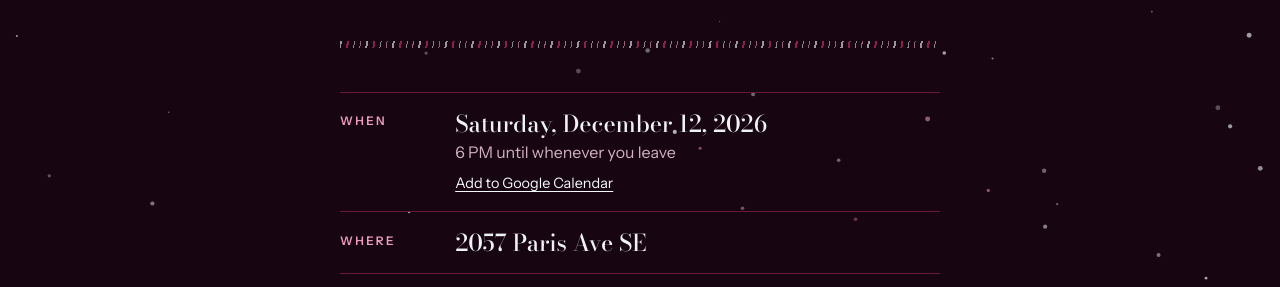
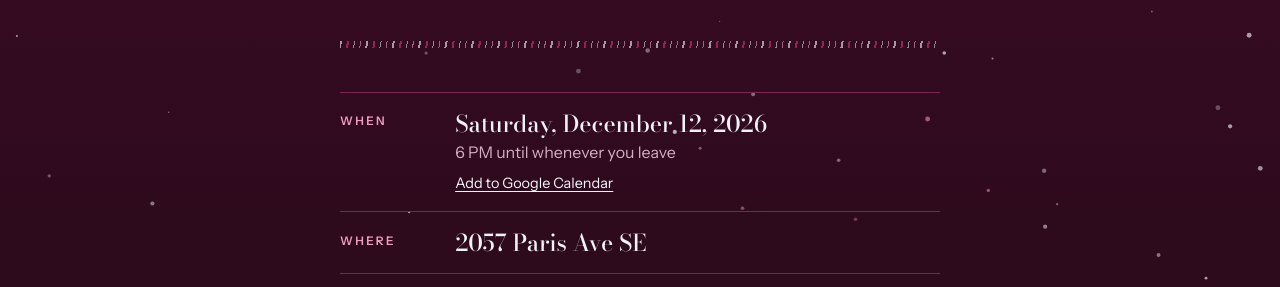
Before and after one commit to dee3creative-ship-it/Tipsy-Tinsel, a plain HTML site: page index.html in a window 1280 px wide. Shown: the part 503-790 px from the top of the page. Drawn offline with nearby package versions, Linux system fonts and the light colour scheme; no server answers.

Commit message:
Add files via upload

```diff
--- a/index.html
+++ b/index.html
@@ -10,7 +10,7 @@
   /* Layout: one centered invitation column. Champagne tower up top, event details, RSVP card, live guest list, host-only tools at the bottom. */
   --ink: #170611;
   --plum: #2c0a1d;
-  --line: #66183f;
+  --line: #7d2552;
   --cream: #eef1f5;
   --mute: #d2b0c1;
   --tinsel: #cfd8dc;
@@ -21,9 +21,12 @@
   --rose: #ee9cbd;
   --cran: #b00149;
   --cran-hi: #d8337a;
-  --burg: #4c0a2b;
-  --burg-deep: #25051a;
-  --cran-glow: rgba(176, 1, 73, 0.34);
+  --burg: #5d1038;
+  --burg-deep: #3c0a27;
+  --cran-glow: rgba(216, 51, 122, 0.26);
+  --bg-top: #440c2d;
+  --bg-mid: #2d0a1c;
+  --bg-bot: #380a22;
   --copper: #d68f78;
   --copper-dk: #a35d4d;
   --jade: #a9d3b4;
@@ -35,8 +38,8 @@
 }
 * { box-sizing: border-box; }
 body {
-  background-color: var(--ink);
-  background-image: radial-gradient(ellipse 90% 420px at 50% 0, var(--cran-glow), transparent 72%), radial-gradient(ellipse 70% 320px at 50% 100%, var(--cran-glow), transparent 75%);
+  background-color: var(--bg-mid);
+  background-image: radial-gradient(ellipse 90% 460px at 50% 0, var(--cran-glow), transparent 72%), radial-gradient(ellipse 80% 360px at 50% 100%, var(--cran-glow), transparent 75%), linear-gradient(180deg, var(--bg-top), var(--bg-mid) 42%, var(--bg-bot));
   background-repeat: no-repeat;
   color: var(--cream);
   font: 400 16px/1.55 var(--font-body);
```
